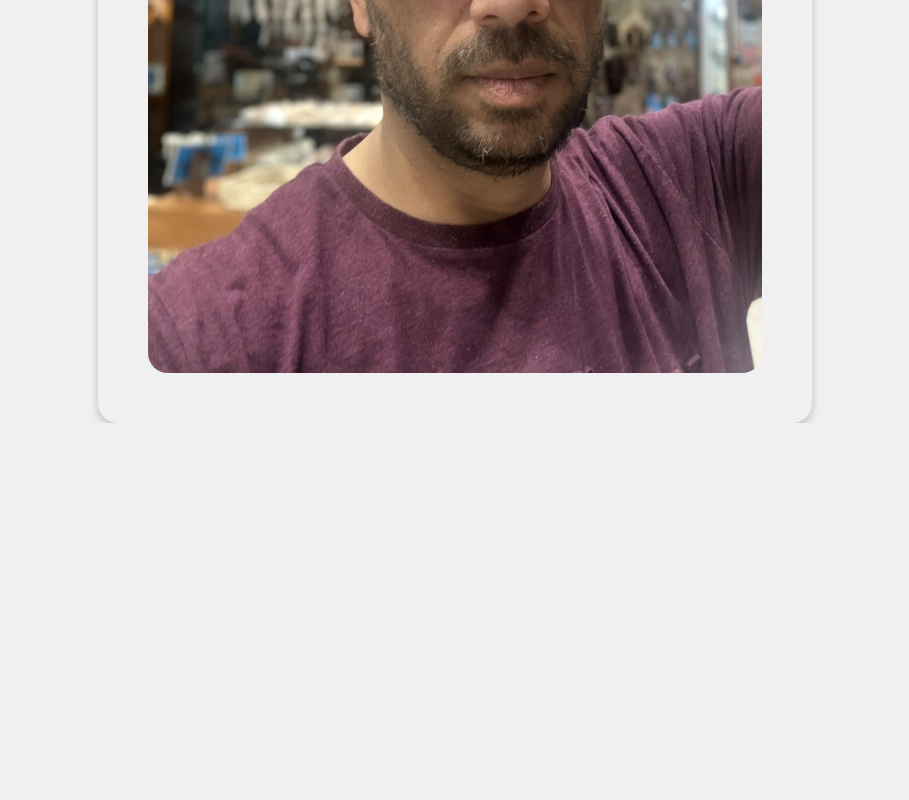
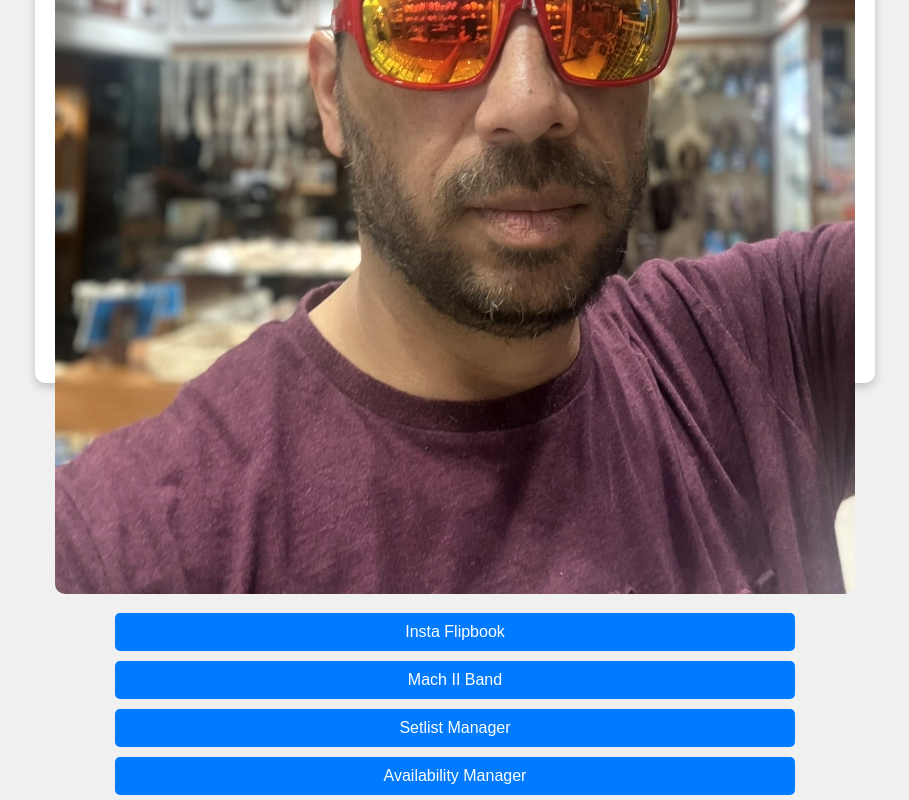
Before and after one commit to cleancodernz/raymazing, a plain HTML site: page index.html in a window 1280 px wide. Shown: the part 377-1177 px from the top of the page, without its empty margins (185-1094 px from the left). Before the commit the page ends 800 px from the top, so only its background shows below. Drawn offline with Linux system fonts and the light colour scheme.

Commit message:
link and style updates

```diff
--- a/index.html
+++ b/index.html
@@ -3,39 +3,84 @@
 <head>
     <meta charset="UTF-8">
     <meta name="viewport" content="width=device-width, initial-scale=1.0">
-    <title>Responsive Image</title>
+    <title>Responsive Image with Stacked Buttons</title>
     <style>
+        /* Center the main content */
         body {
             display: flex;
-            justify-content: center;  /* Center horizontally test */
+            justify-content: center;  /* Center horizontally */
             align-items: center;      /* Center vertically */
-            height: 100vh;           /* Full viewport height */
+            height: 100vh;            /* Full viewport height */
             margin: 0;                /* Remove default margin */
             background-color: #f0f0f0; /* Light gray background */
+            box-sizing: border-box;
+            font-family: Arial, sans-serif; /* Set Arial as default font */
         }
-        .image-container {
-            padding: 50px;           /* 50 pixels padding around the image */
-            border-radius: 20px;     /* Rounded corners for the image */
-            overflow: hidden;         /* Ensure rounding is visible */
+
+        /* Container for image and buttons */
+        .content-container {
+            display: flex;
+            flex-direction: column;   /* Stack items vertically */
+            align-items: center;
+            max-width: 90vw;          /* Limit width to 90% of the viewport */
+            max-height: 90vh;         /* Limit height to 90% of the viewport */
+            background-color: white;  /* Background color for better visibility */
+            padding: 20px;
             box-shadow: 0 4px 10px rgba(0, 0, 0, 0.2); /* Optional shadow */
-            max-width: calc(100vw - 100px); /* Maximum width considering padding */
-            max-height: calc(100vh - 100px); /* Maximum height considering padding */
-            width: auto;              /* Auto width for flexible resizing */
-            height: auto;             /* Auto height for flexible resizing */
+            border-radius: 10px;
+            box-sizing: border-box;
         }
-        img {
-            width: 100%;             /* Make the image width 100% of the container */
-            height: auto;            /* Maintain aspect ratio */
-            max-height: calc(100vh - 100px); /* Ensure image doesn't exceed the viewport */
-            object-fit: contain;      /* Maintain aspect ratio, fit within the box */
-            border-radius: 20px;     /* Rounded corners for the image */
+
+        /* Image styling */
+        .image-container img {
+            max-width: 100%;          /* Make image responsive */
+            height: auto;             /* Maintain aspect ratio */
+            border-radius: 10px;      /* Rounded corners */
+            object-fit: contain;      /* Fit image within container */
+        }
+
+        /* Button container at the bottom */
+        .button-container {
+            display: flex;
+            flex-direction: column;   /* Stack buttons vertically */
+            align-items: center;      /* Center align buttons */
+            padding-top: 10px;        /* Space above the buttons */
+            width: 100%;              /* Full width of the container */
+        }
+
+        /* Style for each button link */
+        .button-link {
+            padding: 10px 20px;
+            margin: 5px 0;            /* Space between stacked buttons */
+            text-decoration: none;
+            color: white;
+            background-color: #007bff;
+            border-radius: 5px;
+            display: block;           /* Make links take full width in container */
+            width: 80%;               /* Optional width for buttons */
+            text-align: center;       /* Center the text */
+            font-family: Arial, sans-serif; /* Arial font for buttons */
+            transition: background-color 0.3s; /* Smooth hover transition */
+        }
+
+        /* Hover effect for buttons */
+        .button-link:hover {
+            background-color: #0056b3;
         }
     </style>
 </head>
 <body>
 
-<div class="image-container">
-    <img src="img/raymazing.jpg" alt="Responsive Centered Image">
+<div class="content-container">
+    <div class="image-container">
+        <img src="img/raymazing.jpg" alt="Responsive Centered Image">
+    </div>
+    <div class="button-container">
+        <a href="https://insta.raymazing.org" class="button-link">Insta Flipbook</a>
+        <a href="https://mach2band.raymazing.org" class="button-link">Mach II Band</a>
+        <a href="https://setlistmanager.raymazing.org" class="button-link">Setlist Manager</a>
+        <a href="https://bandavailability.raymazing.org" class="button-link">Availability Manager</a>
+    </div>
 </div>
 
 </body>
```
